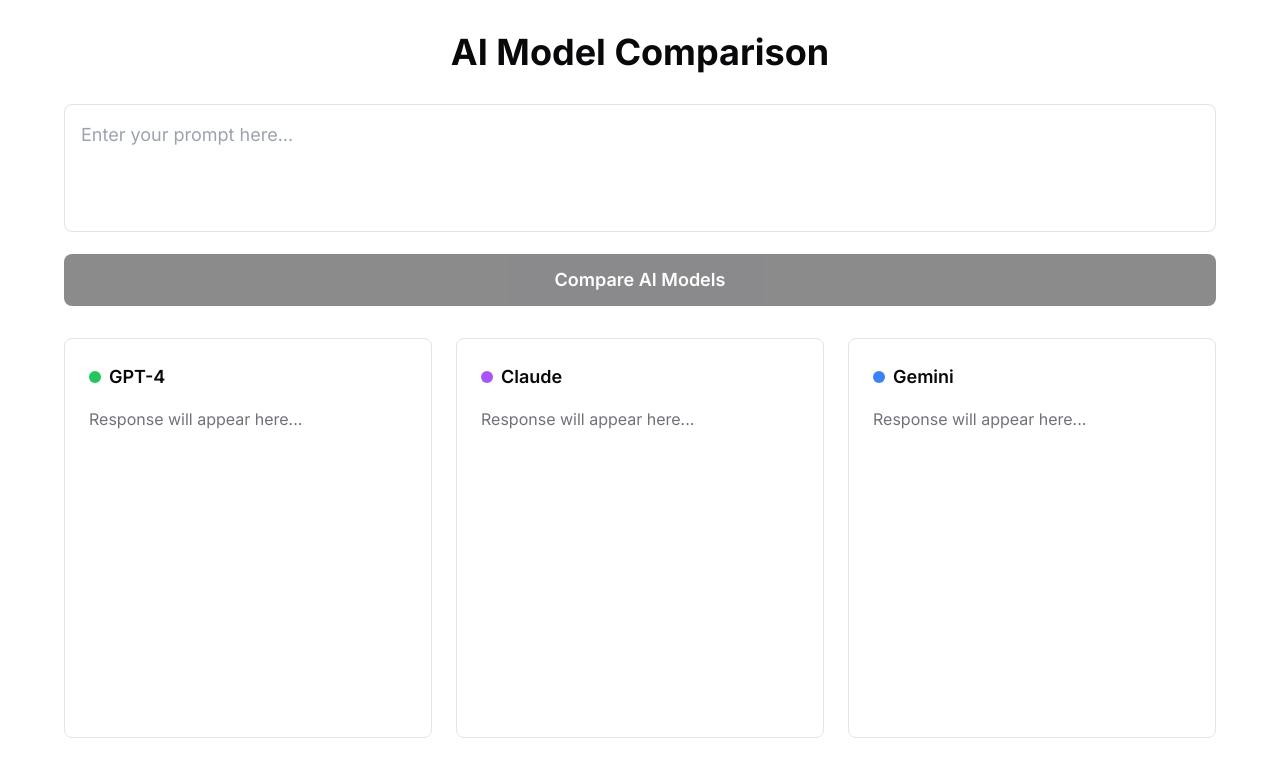
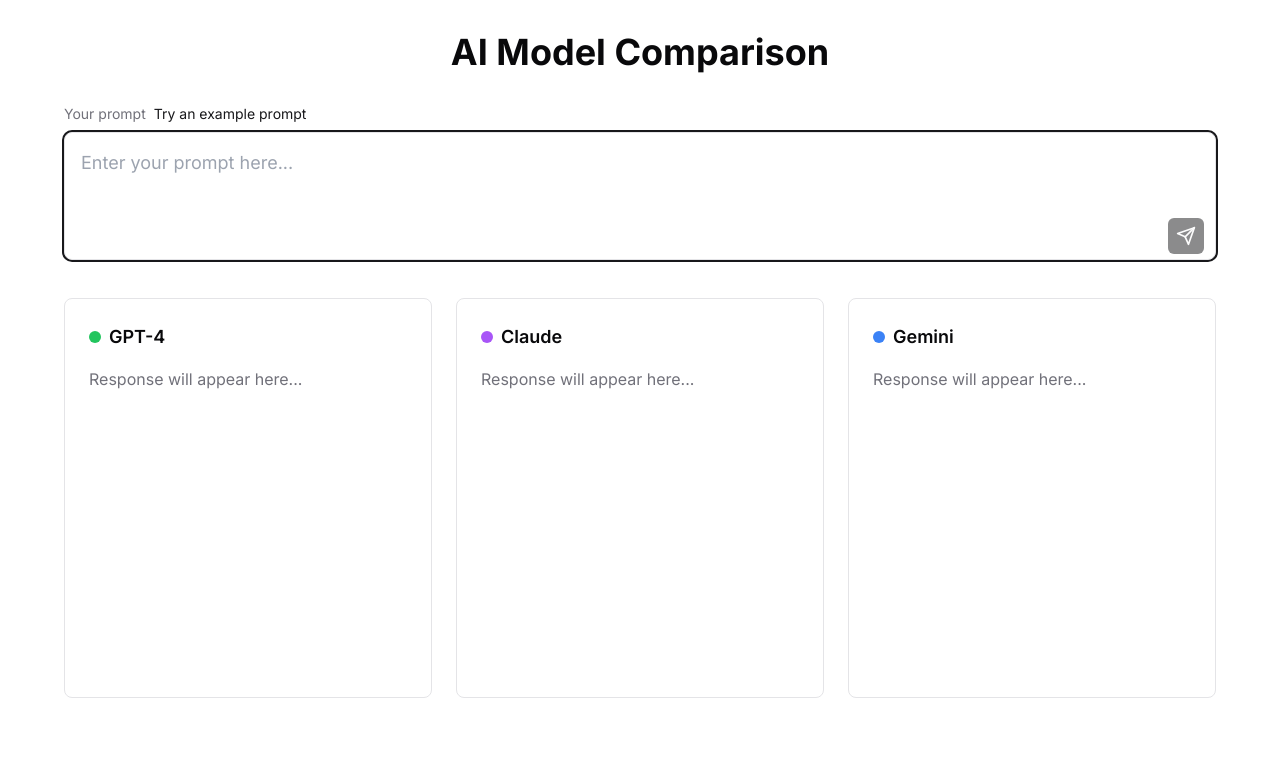
Before and after one commit to marciob/ai-comparison-frontend, a Next.js app: page / in a window 1280 px wide. Shown: the top 776 px of the page. Built offline with nearby package versions, Linux system fonts and the light colour scheme.

Commit message:
making it more modular

```diff
--- /dev/null
+++ b/app/components/model/ModelResponse.tsx
@@ -0,0 +1,52 @@
+"use client";
+
+import { motion } from "framer-motion";
+
+interface ModelResponseProps {
+  id: string;
+  name: string;
+  color: string;
+  response?: string;
+  isLoading: boolean;
+}
+
+export function ModelResponse({
+  id,
+  name,
+  color,
+  response,
+  isLoading,
+}: ModelResponseProps) {
+  return (
+    <motion.div
+      initial={{ opacity: 0, y: 20 }}
+      animate={{ opacity: 1, y: 0 }}
+      className="relative rounded-lg border border-border p-6 bg-card min-h-[400px] flex flex-col"
+    >
+      <div className="flex items-center gap-2 mb-4">
+        <div className={`w-3 h-3 rounded-full ${color}`} />
+        <h2 className="text-lg font-semibold">{name}</h2>
+      </div>
+
+      <div className="flex-grow overflow-y-auto">
+        {isLoading ? (
+          <div className="animate-pulse space-y-3">
+            <div className="h-5 bg-muted rounded" />
+            <div className="h-5 bg-muted rounded w-5/6" />
+            <div className="h-5 bg-muted rounded w-4/6" />
+            <div className="h-5 bg-muted rounded w-5/6" />
+            <div className="h-5 bg-muted rounded w-3/6" />
+          </div>
+        ) : response ? (
+          <p className="text-base text-card-foreground whitespace-pre-wrap">
+            {response}
+          </p>
+        ) : (
+          <p className="text-base text-muted-foreground">
+            Response will appear here...
+          </p>
+        )}
+      </div>
+    </motion.div>
+  );
+}
--- /dev/null
+++ b/app/components/prompt/PromptInput.tsx
@@ -0,0 +1,96 @@
+"use client";
+
+import { useState, useRef, useEffect } from "react";
+import { Send } from "lucide-react";
+
+interface PromptInputProps {
+  onSubmit: (prompt: string) => Promise<void>;
+  isLoading: boolean;
+}
+
+const EXAMPLE_PROMPTS = [
+  "Explain quantum computing to a 10-year-old child.",
+  "Write a creative story about a time-traveling coffee cup.",
+  "Compare and contrast the Renaissance and the Digital Revolution.",
+  "Design a sustainable city of the future and describe its key features.",
+];
+
+export function PromptInput({ onSubmit, isLoading }: PromptInputProps) {
+  const [prompt, setPrompt] = useState("");
+  const textareaRef = useRef<HTMLTextAreaElement>(null);
+
+  // Auto-focus on mount
+  useEffect(() => {
+    textareaRef.current?.focus();
+  }, []);
+
+  // Auto-resize textarea
+  useEffect(() => {
+    const textarea = textareaRef.current;
+    if (textarea) {
+      textarea.style.height = "auto";
+      textarea.style.height =
+        Math.min(Math.max(textarea.scrollHeight, 128), 400) + "px";
+    }
+  }, [prompt]);
+
+  const handleSubmit = async (e: React.FormEvent) => {
+    e.preventDefault();
+    if (!prompt.trim() || isLoading) return;
+    await onSubmit(prompt);
+  };
+
+  const handleExamplePrompt = () => {
+    const randomIndex = Math.floor(Math.random() * EXAMPLE_PROMPTS.length);
+    setPrompt(EXAMPLE_PROMPTS[randomIndex]);
+    // Focus and move cursor to end of text
+    setTimeout(() => {
+      const textarea = textareaRef.current;
+      if (textarea) {
+        textarea.focus();
+        textarea.setSelectionRange(
+          textarea.value.length,
+          textarea.value.length
+        );
+      }
+    }, 0);
+  };
+
+  return (
+    <form onSubmit={handleSubmit} className="space-y-4">
+      <div className="relative">
+        <div className="flex items-center gap-2 mb-2">
+          <label htmlFor="prompt" className="text-sm text-muted-foreground">
+            Your prompt
+          </label>
+          <button
+            type="button"
+            onClick={handleExamplePrompt}
+            className="text-sm text-primary hover:text-primary/80 transition-colors"
+          >
+            Try an example prompt
+          </button>
+        </div>
+        <div className="relative">
+          <textarea
+            id="prompt"
+            ref={textareaRef}
+            value={prompt}
+            onChange={(e) => setPrompt(e.target.value)}
+            placeholder="Enter your prompt here..."
+            className="w-full min-h-[128px] p-4 text-lg rounded-lg border border-input bg-background resize-none focus:outline-none focus:ring-2 focus:ring-primary transition-all duration-200 ease-in-out pr-14"
+            autoFocus
+          />
+          <button
+            type="submit"
+            disabled={!prompt.trim() || isLoading}
+            className="absolute right-3 bottom-3 p-2 rounded-md bg-primary text-primary-foreground hover:bg-primary/90 disabled:opacity-50 transition-colors"
+            aria-label="Send prompt"
+          >
+            <Send className="w-5 h-5" />
+          </button>
+        </div>
+      </div>
+    </form>
+  );
+}
--- /dev/null
+++ b/app/config/models.ts
@@ -0,0 +1,5 @@
+export const AI_MODELS = [
+  { id: "gpt-4", name: "GPT-4", color: "bg-green-500" },
+  { id: "claude", name: "Claude", color: "bg-purple-500" },
+  { id: "gemini", name: "Gemini", color: "bg-blue-500" },
+] as const;
--- a/app/page.tsx
+++ b/app/page.tsx
@@ -1,32 +1,15 @@
 "use client";
 
-import { useState, useRef, useEffect } from "react";
-import { motion } from "framer-motion";
-
-const AI_MODELS = [
-  { id: "gpt-4", name: "GPT-4", color: "bg-green-500" },
-  { id: "claude", name: "Claude", color: "bg-purple-500" },
-  { id: "gemini", name: "Gemini", color: "bg-blue-500" },
-];
+import { useState } from "react";
+import { PromptInput } from "@/app/components/prompt/PromptInput";
+import { ModelResponse } from "@/app/components/model/ModelResponse";
+import { AI_MODELS } from "@/app/config/models";
 
 export default function Home() {
-  const [prompt, setPrompt] = useState("");
   const [responses, setResponses] = useState<Record<string, string>>({});
   const [isLoading, setIsLoading] = useState(false);
-  const textareaRef = useRef<HTMLTextAreaElement>(null);
 
-  // Auto-resize textarea
-  useEffect(() => {
-    const textarea = textareaRef.current;
-    if (textarea) {
-      textarea.style.height = "auto";
-      textarea.style.height =
-        Math.min(Math.max(textarea.scrollHeight, 128), 400) + "px";
-    }
-  }, [prompt]);
-
-  const handleSubmit = async (e: React.FormEvent) => {
-    e.preventDefault();
+  const handleSubmit = async (prompt: string) => {
     setIsLoading(true);
 
     // Simulate API calls to different AI models
@@ -47,59 +30,18 @@
       <div className="max-w-6xl mx-auto space-y-8">
         <h1 className="text-4xl font-bold text-center">AI Model Comparison</h1>
 
-        <form onSubmit={handleSubmit} className="space-y-4">
-          <div className="relative">
-            <textarea
-              ref={textareaRef}
-              value={prompt}
-              onChange={(e) => setPrompt(e.target.value)}
-              placeholder="Enter your prompt here..."
-              className="w-full min-h-[128px] p-4 text-lg rounded-lg border border-input bg-background resize-none focus:outline-none focus:ring-2 focus:ring-primary transition-all duration-200 ease-in-out"
-            />
-          </div>
-
-          <button
-            type="submit"
-            disabled={!prompt.trim() || isLoading}
-            className="w-full py-3 text-lg font-semibold text-white bg-primary rounded-lg hover:bg-primary/90 disabled:opacity-50 transition-colors"
-          >
-            {isLoading ? "Comparing..." : "Compare AI Models"}
-          </button>
-        </form>
+        <PromptInput onSubmit={handleSubmit} isLoading={isLoading} />
 
         <div className="grid grid-cols-1 lg:grid-cols-3 gap-6">
           {AI_MODELS.map((model) => (
-            <motion.div
+            <ModelResponse
               key={model.id}
-              initial={{ opacity: 0, y: 20 }}
-              animate={{ opacity: 1, y: 0 }}
-              className="relative rounded-lg border border-border p-6 bg-card min-h-[400px] flex flex-col"
-            >
-              <div className="flex items-center gap-2 mb-4">
-                <div className={`w-3 h-3 rounded-full ${model.color}`} />
-                <h2 className="text-lg font-semibold">{model.name}</h2>
-              </div>
-
-              <div className="flex-grow overflow-y-auto">
-                {isLoading ? (
-                  <div className="animate-pulse space-y-3">
-                    <div className="h-5 bg-muted rounded" />
-                    <div className="h-5 bg-muted rounded w-5/6" />
-                    <div className="h-5 bg-muted rounded w-4/6" />
-                    <div className="h-5 bg-muted rounded w-5/6" />
-                    <div className="h-5 bg-muted rounded w-3/6" />
-                  </div>
-                ) : responses[model.id] ? (
-                  <p className="text-base text-card-foreground whitespace-pre-wrap">
-                    {responses[model.id]}
-                  </p>
-                ) : (
-                  <p className="text-base text-muted-foreground">
-                    Response will appear here...
-                  </p>
-                )}
-              </div>
-            </motion.div>
+              id={model.id}
+              name={model.name}
+              color={model.color}
+              response={responses[model.id]}
+              isLoading={isLoading}
+            />
           ))}
         </div>
       </div>
```
